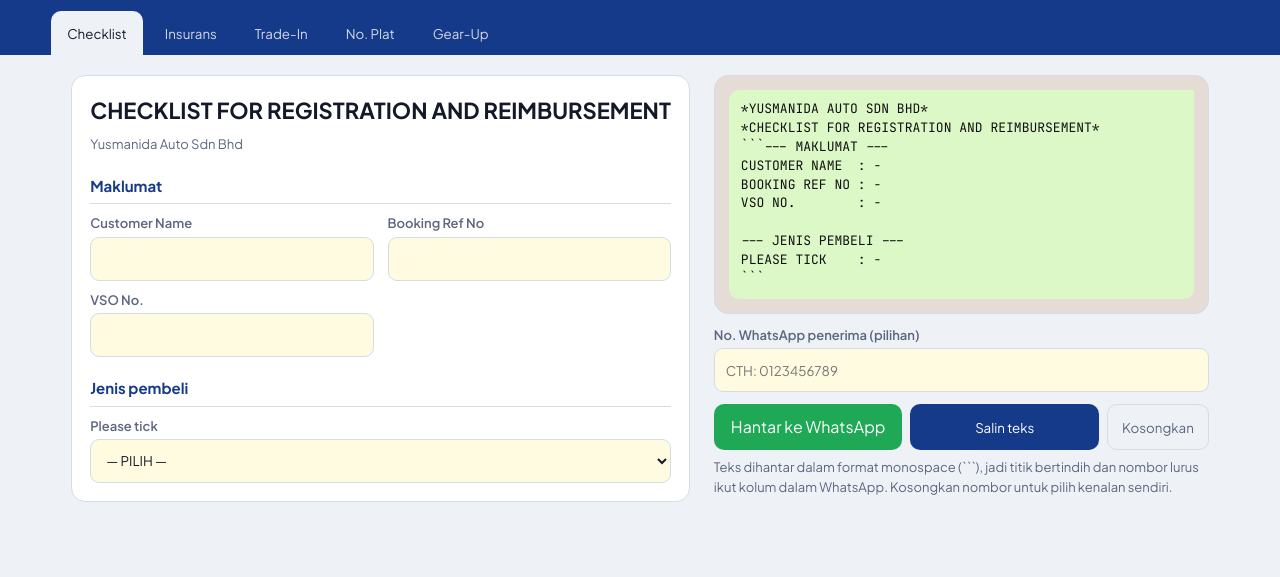
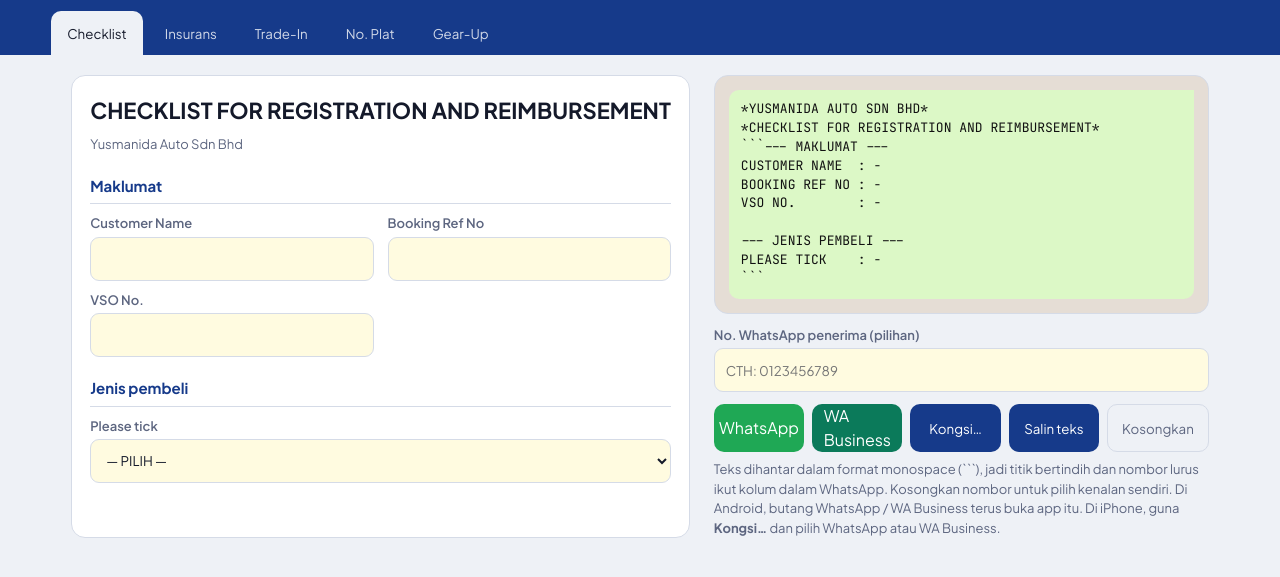
Before and after one commit to kamalrul84/borang-yusmanida, a plain HTML site: page index.html in a window 1280 px wide. Shown: the part 81-658 px from the top of the page. Drawn offline with Linux system fonts and the light colour scheme.

Commit message:
Butang WhatsApp & WA Business

````diff
--- a/index.html
+++ b/index.html
@@ -53,7 +53,7 @@ aside{position:sticky;top:12px;align-self:start}
 .ph>div{flex:1}
 .bar{display:flex;gap:8px;flex-wrap:wrap;margin-top:12px}
 .btn{flex:1;min-height:46px;border:0;border-radius:10px;font:700 15px inherit;font-family:inherit;cursor:pointer;display:inline-flex;align-items:center;justify-content:center;text-decoration:none;padding:0 14px}
-.go{background:#1fa855;color:#fff}.cp{background:var(--blue);color:light-dark(#fff,#0d1220)}.rs{background:transparent;color:var(--mute);border:1px solid var(--line);flex:0 0 auto}
+.go{background:#1fa855;color:#fff}.biz{background:#0b7a5a}.cp{background:var(--blue);color:light-dark(#fff,#0d1220)}.rs{background:transparent;color:var(--mute);border:1px solid var(--line);flex:0 0 auto}
 .note{font-size:13px;color:var(--mute);margin:8px 0 0}
 #toast{position:fixed;left:50%;bottom:20px;transform:translateX(-50%);background:var(--ink);color:var(--paper);padding:10px 16px;border-radius:10px;font-size:14px;opacity:0;transition:opacity .2s;pointer-events:none}
 #toast.on{opacity:1}
@@ -77,11 +77,13 @@ aside{position:sticky;top:12px;align-self:start}
       <div><label for="wano">No. WhatsApp penerima (pilihan)</label><input id="wano" inputmode="tel" placeholder="cth: 0123456789"></div>
     </div>
     <div class="bar">
-      <a class="btn go" id="send" href="#" target="_blank" rel="noopener">Hantar ke WhatsApp</a>
+      <a class="btn go" id="send" href="#" target="_blank" rel="noopener">WhatsApp</a>
+      <a class="btn go biz" id="sendb" href="#" target="_blank" rel="noopener">WA Business</a>
+      <button class="btn cp" id="share" type="button" hidden>Kongsi…</button>
       <button class="btn cp" id="copy" type="button">Salin teks</button>
       <button class="btn rs" id="reset" type="button">Kosongkan</button>
     </div>
-    <p class="note">Teks dihantar dalam format monospace (```), jadi titik bertindih dan nombor lurus ikut kolum dalam WhatsApp. Kosongkan nombor untuk pilih kenalan sendiri.</p>
+    <p class="note">Teks dihantar dalam format monospace (```), jadi titik bertindih dan nombor lurus ikut kolum dalam WhatsApp. Kosongkan nombor untuk pilih kenalan sendiri. Di Android, butang WhatsApp / WA Business terus buka app itu. Di iPhone, guna <b>Kongsi…</b> dan pilih WhatsApp atau WA Business.</p>
   </aside>
 </main>
 <div id="toast" role="status"></div>
@@ -205,10 +207,19 @@ function update(){
   $("out").textContent = msg;
   let no = ($("wano").value||"").replace(/\D/g,"");
   if (no.startsWith("0")) no = "6"+no;
-  $("send").href = `https://wa.me/${no}?text=${encodeURIComponent(msg)}`;
+  const q = `${no?"phone="+no+"&":""}text=${encodeURIComponent(msg)}`;
+  if (isAndroid) {
+    $("send").href  = `intent://send?${q}#Intent;scheme=whatsapp;package=com.whatsapp;end`;
+    $("sendb").href = `intent://send?${q}#Intent;scheme=whatsapp;package=com.whatsapp.w4b;end`;
+  } else {
+    const wa = `https://wa.me/${no}?text=${encodeURIComponent(msg)}`;
+    $("send").href = wa; $("sendb").href = wa;
+  }
   save();
 }
 
+const isAndroid = /Android/i.test(navigator.userAgent);
+if (navigator.share) { $("share").hidden = false; $("share").addEventListener("click", async ()=>{ try { await navigator.share({ text: build() }); } catch(e) {} }); }
 let tt;
 function toast(t){ const el=$("toast"); el.textContent=t; el.classList.add("on"); clearTimeout(tt); tt=setTimeout(()=>el.classList.remove("on"),1800); }
 
````
